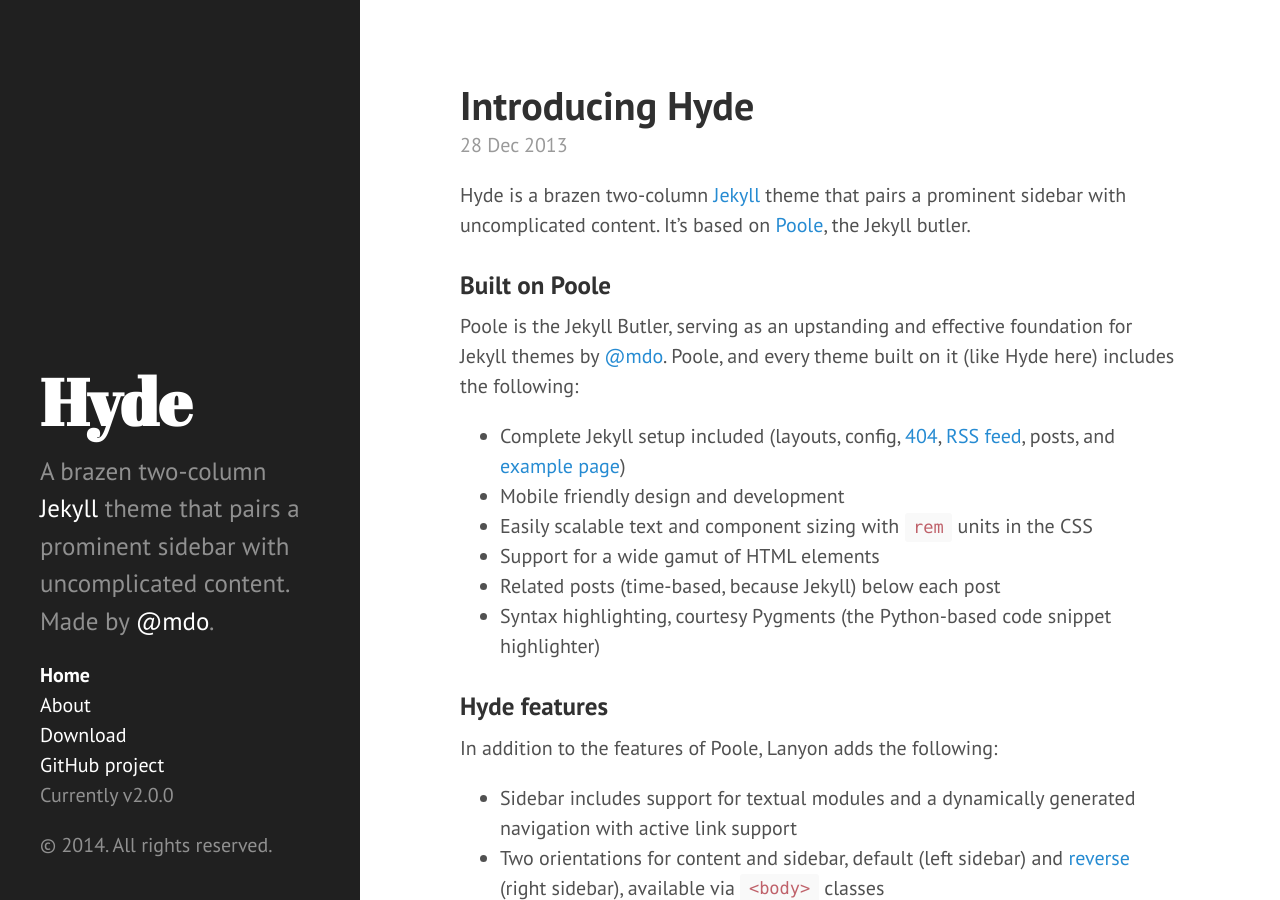
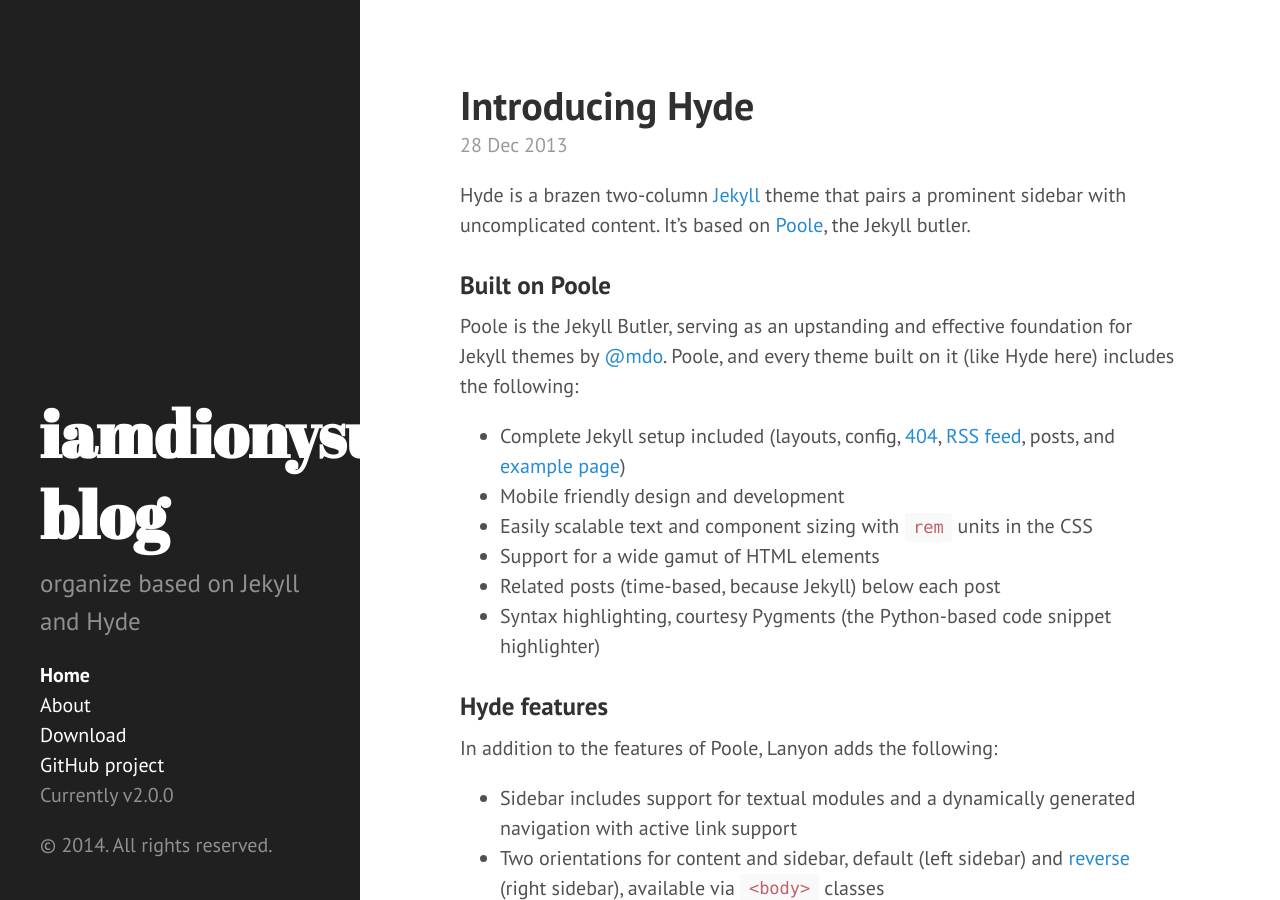
Before and after one commit to iamdionysus/iamdionysus.github.io, a Jekyll site: the page built from index.html, in a window 1280 px wide and 900 px high. Built offline with Jekyll 4.4.1, drawn with Linux system fonts in a browser that asks for light colours; Markdown is read by kramdown in place of the engine named in the settings; the list of posts is cut into pages by our own code.

Commit message:
update settings

```diff
--- a/_config.yml
+++ b/_config.yml
@@ -6,16 +6,16 @@ pygments:         true
 permalink:        pretty
 
 # Setup
-title:            Hyde
-tagline:          'A Jekyll theme'
-description:      'A brazen two-column <a href="http://jekyllrb.com" target="_blank">Jekyll</a> theme that pairs a prominent sidebar with uncomplicated content. Made by <a href="https://twitter.com/mdo" target="_blank">@mdo</a>.'
-url:              http://hyde.getpoole.com
+title:            iamdionysus blog
+tagline:          'to study'
+description:      'organize based on Jekyll and Hyde'
+url:              http://iamdionysus.github.io
 
 author:
-  name:           'Mark Otto'
+  name:           'iamdionysus'
   url:            https://twitter.com/mdo
 
-paginate:         5
+paginate:         10
 
 # Custom vars
 version:          2.0.0
```
